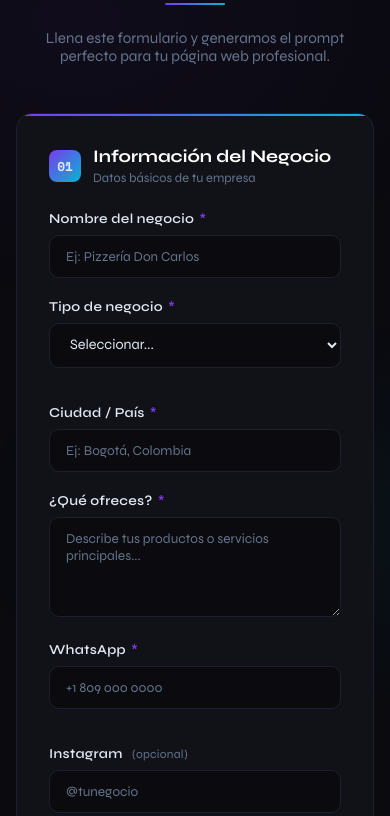
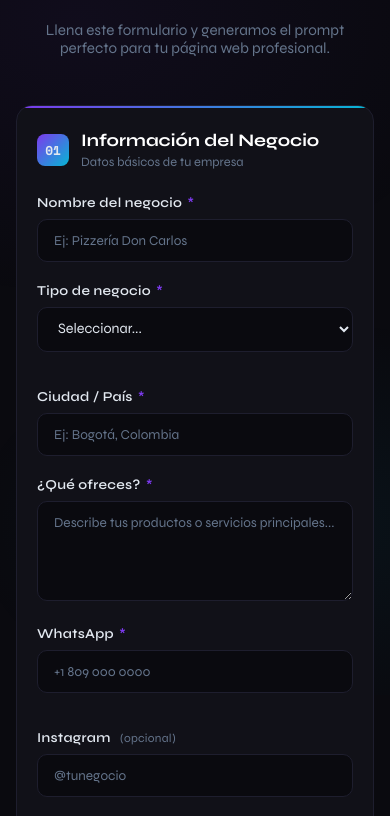
Before and after one commit to jo4633/Formulario-Nexolab, a plain HTML site: page index.html in a window 390 px wide. Shown: the part 149-965 px from the top of the page. Drawn offline with nearby package versions, Linux system fonts and the light colour scheme.

Commit message:
Add files via upload

```diff
--- a/index.html
+++ b/index.html
@@ -24,7 +24,7 @@
     color: var(--text);
     font-family: 'Syne', sans-serif;
     min-height: 100vh;
-    padding: 2rem 1rem;
+    padding: 2rem 1.5rem;
     overflow-x: hidden;
   }
 
@@ -610,11 +610,13 @@
   }
 
   @media (max-width: 480px) {
+    body { padding: 1.5rem 1rem; }
     .grid-2 { grid-template-columns: 1fr; }
     .check-grid { grid-template-columns: 1fr; }
     .style-grid { grid-template-columns: repeat(2, 1fr); }
     .header h1 { font-size: 1.8rem; }
     .color-row { grid-template-columns: repeat(5, 1fr); }
+    .section { padding: 1.5rem 1.25rem; }
   }
 </style>
 </head>
```
